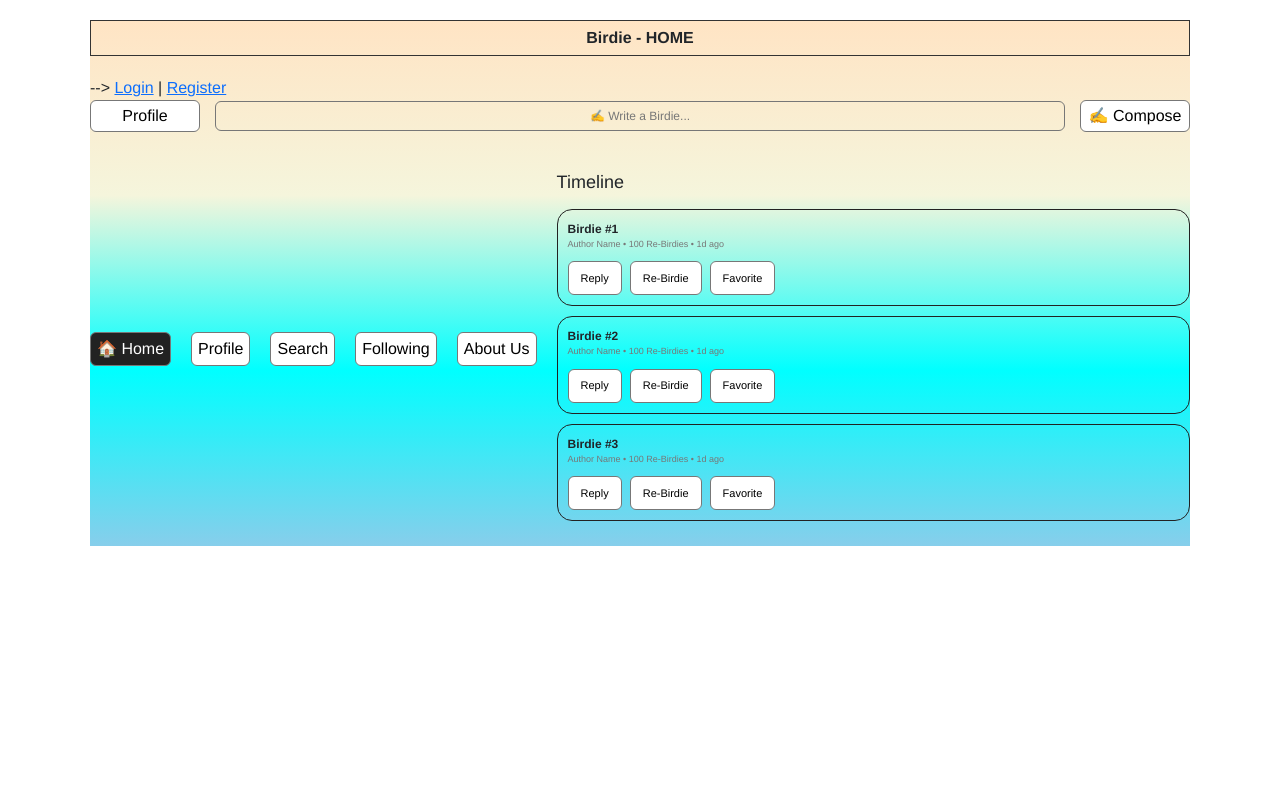
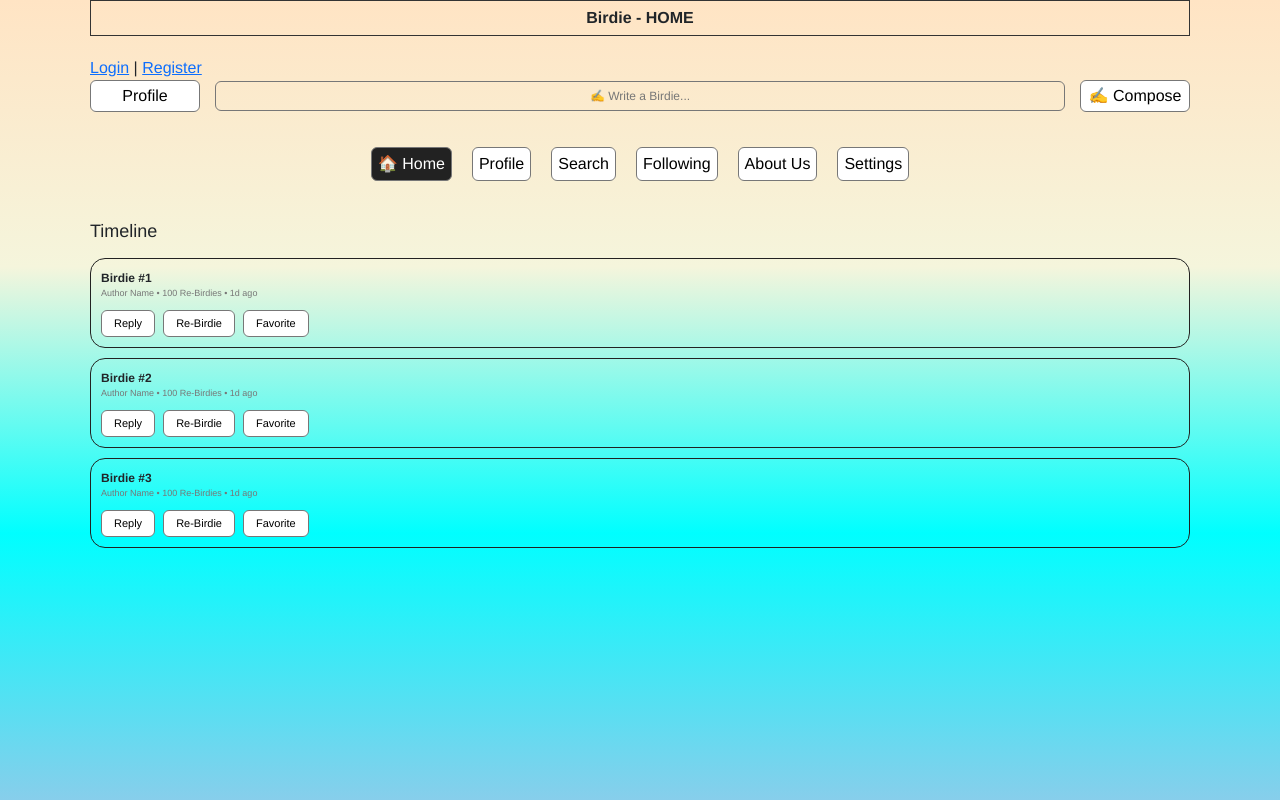
Before and after one commit to cs14af/Summer2026Project, a Django app: page / in a window 1280 px wide. Run offline with Django 5.2, Linux system fonts and the light colour scheme.

Commit message:
finished the themes

```diff
--- a/Alpha1/Birdie/static/Birdie/styles.css
+++ b/Alpha1/Birdie/static/Birdie/styles.css
@@ -1,15 +1,26 @@
 /* home.html */
 
+/* Add this new wrapper class */
+.home-wrapper {
+    min-height: 100vh; /* Forces the container to be at least the height of the screen */
+    background: linear-gradient(bisque, beige, cyan, skyblue);
+    background-attachment: fixed; /* Keeps gradient smooth when scrolling */
+    background-size: cover;
+    background-repeat: no-repeat;
 
+    /* Padding prevents the layout from collapsing into the navbar */
+    padding-top: 20px;
+    padding-bottom: 20px;
+    margin: 0;
+}
 
+/* Update your home-page class to remove the background and top margin */
 .home-page {
     width: 95%;
     max-width: 1100px;
-    margin: 20px auto;
+    margin: 0 auto; /* Removed the 20px top/bottom margin since the wrapper handles it */
     font-family: 'Helvetica Neue', Helvetica, Arial, sans-serif;
-    background: linear-gradient(bisque, beige, cyan, skyblue);
 }
-
 
 /* =========================
    HEADER
--- a/Alpha1/Birdie/templates/home.html
+++ b/Alpha1/Birdie/templates/home.html
@@ -5,90 +5,79 @@
 <!-- Load app custom stylesheet -->
 <link rel="stylesheet" href="{% static 'Birdie/styles.css' %}">
 
+<!-- Direct browser background override -->
+<style>
+    html, body {
+        min-height: 100vh !important;
+        margin: 0 !important;
+        padding: 0 !important;
+        background: linear-gradient(bisque, beige, cyan, skyblue) !important;
+        background-attachment: fixed !important;
+        background-repeat: no-repeat !important;
+        background-size: cover !important;
+    }
 
-
-
-
-
-
+    /* Remove background from inner container so body gradient shows through */
+    .home-page {
+        background: transparent !important;
+    }
+</style>
 
 <div class="home-page">
     <!-- ================= PAGE HEADER ================= -->
     <header class="page-header">
         Birdie - HOME
     </header>
+
     <!-- ================= USER AUTHENTICATION BAR ================= -->
     <div class="user-info">
-        <!-- Check if the user is currently logged into an account -->
         {% if user.is_authenticated %}
-        <!-- Displays the logged-in user's handle
-        <p>Logged in as @{{ user.username }}</p> -->
-        <!-- Link to the Edit Profile / Settings page
-        <a href="{% url 'edit_profile' %}">Edit Profile</a>
-        | -->
-        <!-- Link to log out of the account
-        <a href="{% url 'logout' %}">Logout</a>
-        {% else %} -->
-        <!-- If visitor is a guest, show Login and Register options -->
+        {% else %}
         <a href="{% url 'login' %}">Login</a>
         |
         <a href="{% url 'register' %}">Register</a>
         {% endif %}
     </div>
+
     <!-- ================= TOP ACTION BAR ================= -->
     <div class="top-actions">
-        <!-- PROFILE BUTTON -->
-        <!-- Links to profile if logged in; redirects to login page if guest -->
         {% if user.is_authenticated %}
-        <a href="{% url 'profile' user.username %}">
-
-        </a>
+        <a href="{% url 'profile' user.username %}"></a>
         {% else %}
         <a href="{% url 'login' %}">
             <button> Profile</button>
         </a>
         {% endif %}
-        <!-- WRITE A BIRDIE INTERACTIVE BOX -->
+
         <div class="write-birdie" onclick="openWriteBirdie()">
             ✍️ Write a Birdie...
         </div>
-        <!-- JAVASCRIPT: POPUP PROMPT FOR CREATING A POST -->
 
-        <!-- COMPOSE BUTTON (Triggers JavaScript prompt) -->
         <button onclick="openWriteBirdie()">
             ✍️ Compose
             <script>
-
-            // Function triggered when user clicks 'Write a Birdie...' or 'Compose'
-            function openWriteBirdie()
-            {
+            function openWriteBirdie() {
                 let writeBirdie = prompt("What's the birdie? (Maximum 123 characters)");
-
-                if (writeBirdie)
-                {
-                    if (writeBirdie.length > 123)
-                    {
+                if (writeBirdie) {
+                    if (writeBirdie.length > 123) {
                         alert("The Birdie can only carry 123 characters at a time! It can't do more than that!");
                         return;
                     }
-
                     alert("You wrote: " + writeBirdie);
                 }
             }
-
             </script>
         </button>
     </div>
+
     <!-- ================= MAIN CONTENT LAYOUT ================= -->
     <div class="main-content">
         <!-- ================= NAVIGATION SIDEBAR ================= -->
         <aside class="sidebar">
-            <!-- 1. HOME BUTTON (Reloads the home feed) -->
             <a href="{% url 'home' %}">
                 <button class="active">🏠 Home</button>
             </a>
-            <!-- 2. USER PROFILE BUTTON -->
-            <!-- Dynamically passes current user's username to profile URL -->
+
             {% if user.is_authenticated %}
             <a href="{% url 'profile' user.username %}">
                 <button>Profile</button>
@@ -98,64 +87,49 @@
                 <button>Profile</button>
             </a>
             {% endif %}
-            <!-- 3. SEARCH BUTTON (Placeholder link) -->
+
             <a href="#">
                 <button onclick="Search()">
                     Search
                     <script>
-
-            // Function triggered when user clicks 'Write a Birdie...' or 'Compose'
-            function Search()
-            {
+                    function Search() {
                         let keyword = prompt("What's the Search(Maximum 123 characters)");
-
-                if (keyword)
-                {
-
-
+                        if (keyword) {
                             alert("You wrote: " + keyword);
                         }
                     }
-
-
                     </script>
                 </button>
             </a>
-            <!-- 4. FOLLOWING FEED BUTTON (Placeholder link) -->
+
             <a href="#">
                 <button>Following</button>
             </a>
 
-            <!-- 5. DISCOVER FEED BUTTON (Placeholder link) -->
             <a href="{% url 'about_our_goal' %}">
                 <button>About Us</button>
             </a>
 
-
-            <!-- 6. SETTINGS BUTTON (Links to profile edit page)
             {% if user.is_authenticated %}
             <a href="{% url 'edit_profile' %}">
                 <button>Settings</button>
-            </a>-->
-
+            </a>
             {% else %}
             <a href="{% url 'login' %}">
                 <button>Settings</button>
             </a>
             {% endif %}
         </aside>
+
         <!-- ================= TIMELINE FEED ================= -->
         <main class="timeline">
-
             <h2>Timeline</h2>
 
-            <!-- SAMPLE BIRDIE POST #1 -->
             <div class="birdie">
                 <div class="birdie-info">
                     <strong>Birdie #1</strong>
                     <small>Author Name • 100 Re-Birdies • 1d ago</small>
                 </div>
-                <!-- Action Buttons: Re-Birdie & Favorite -->
                 <div class="birdie-actions">
                     <button>Reply</button>
                     <button>Re-Birdie</button>
@@ -163,7 +137,6 @@
                 </div>
             </div>
 
-            <!-- SAMPLE BIRDIE POST #2 -->
             <div class="birdie">
                 <div class="birdie-info">
                     <strong>Birdie #2</strong>
@@ -176,7 +149,6 @@
                 </div>
             </div>
 
-            <!-- SAMPLE BIRDIE POST #3 -->
             <div class="birdie">
                 <div class="birdie-info">
                     <strong>Birdie #3</strong>
@@ -186,14 +158,9 @@
                     <button>Reply</button>
                     <button>Re-Birdie</button>
                     <button>Favorite</button>
-
                 </div>
-
             </div>
-
         </main>
-
     </div>
-
 </div>
 {% endblock %}
```
Lines whose indentation alone changed are shown as unchanged.
